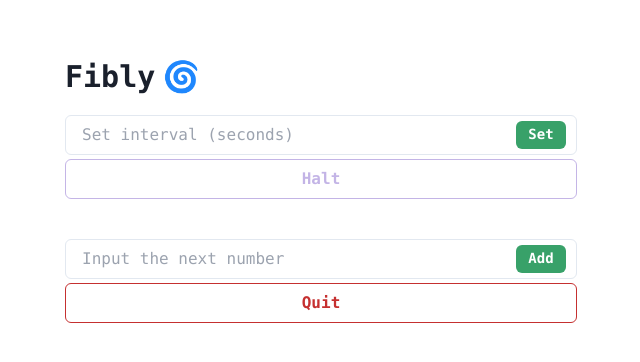
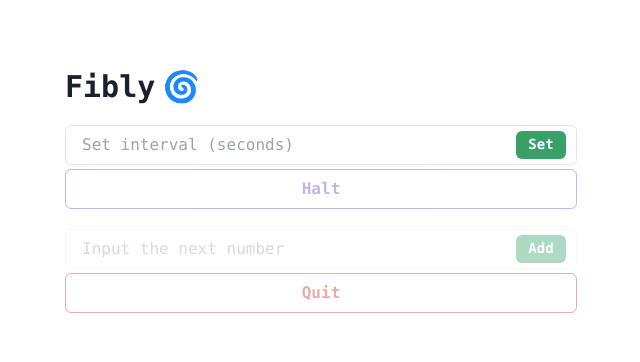
Before and after one commit to nolan-aaron/fibly, a Next.js app: page / in a window 1280 px wide. Shown: the part 210-572 px from the top of the page, without its empty margins (319-959 px from the left). Built offline with nearby package versions, Linux system fonts and the light colour scheme.

Commit message:
Elements other than set interval are disabled on page load

```diff
--- a/src/app/components/NextNumber.tsx
+++ b/src/app/components/NextNumber.tsx
@@ -8,9 +8,10 @@ import isFibonacciNumber from "../helpers/isFibonacciNumber";
 
 type NextNumberProps = {
   setNumbers: Dispatch<SetStateAction<{ [key: string]: number }>>;
+  disabled: boolean;
 };
 
-const NextNumber = ({ setNumbers }: NextNumberProps) => {
+const NextNumber = ({ setNumbers, disabled }: NextNumberProps) => {
   const toast = useToast();
 
   const addNumber = (inputValue: string) => {
@@ -18,7 +19,7 @@ const NextNumber = ({ setNumbers }: NextNumberProps) => {
       return toast({
         title: "Number must be equal to or greater than 0",
         status: "error",
-        position: "top-right"
+        position: "top-right",
       });
     }
 
@@ -44,6 +45,7 @@ const NextNumber = ({ setNumbers }: NextNumberProps) => {
       inputPlaceholder="Input the next number"
       inputType="number"
       handleClick={addNumber}
+      disabled={disabled}
     />
   );
 };
--- a/src/app/components/QuitButton.tsx
+++ b/src/app/components/QuitButton.tsx
@@ -4,12 +4,14 @@ type QuitButtonProps = {
   data: { [key: string]: number };
   handleClick: (numbers: { [key: string]: number }) => void;
   pageReloadSeconds: number;
+  disabled: boolean;
 };
 
 const QuitButton = ({
   data,
   handleClick,
   pageReloadSeconds,
+  disabled,
 }: QuitButtonProps) => {
   const toast = useToast();
 
@@ -32,6 +34,7 @@ const QuitButton = ({
       colorScheme="red"
       variant="outline"
       className="w-full mt-1"
+      isDisabled={disabled}
     >
       Quit
     </Button>
--- a/src/app/components/Stopwatch.tsx
+++ b/src/app/components/Stopwatch.tsx
@@ -1,15 +1,16 @@
-import { useEffect, useState } from "react";
+import { Dispatch, SetStateAction, useEffect, useState } from "react";
 import { useStopwatch } from "react-timer-hook";
 import { useToast, Button, ToastId } from "@chakra-ui/react";
 import InputWithButton from "./InputWithButton";
 import isValidNumber from "../helpers/isValidNumber";
 
 type StopwatchProps = {
+  onStartAction: Dispatch<SetStateAction<boolean>>;
   onExpireAction: (numbers: { [key: string]: number }) => ToastId | undefined;
   data: { [key: string]: number };
 };
 
-const Stopwatch = ({ onExpireAction, data }: StopwatchProps) => {
+const Stopwatch = ({ onStartAction, onExpireAction, data }: StopwatchProps) => {
   const toast = useToast();
   const [buttonDisabled, setButtonDisabled] = useState<boolean>(false);
   const [toggled, setToggled] = useState<boolean>(false);
@@ -34,16 +35,17 @@ const Stopwatch = ({ onExpireAction, data }: StopwatchProps) => {
       return toast({
         title: "Interval must be greater than 0 seconds",
         status: "error",
-        position: "top-right"
+        position: "top-right",
       });
     }
 
     setButtonDisabled(true);
+    onStartAction(true);
     setIntervalTimer(numberValue);
     toast({
       title: `Interval set to ${numberValue} ${suffix}`,
       status: "info",
-      position: "top-right"
+      position: "top-right",
     });
     start();
   };
--- a/src/app/page.tsx
+++ b/src/app/page.tsx
@@ -8,6 +8,7 @@ import Stopwatch from "./components/Stopwatch";
 
 const Fibly = () => {
   const [numbers, setNumbers] = useState<{ [key: string]: number }>({});
+  const [intervalSelected, setIntervalSelected] = useState<boolean>(false);
   const toast = useToast();
 
   const listNumbers = (numbers: { [key: string]: number }) => {
@@ -39,14 +40,20 @@ const Fibly = () => {
       <main className="flex min-h-screen flex-col items-center justify-center mx-10">
         <div className="max-w-lg w-full font-mono lg:flex flex-col">
           <Heading as="h1" size="lg" className="mb-5"><code>Fibly</code> 🌀</Heading>
-          <Stopwatch onExpireAction={listNumbers} data={numbers} />
-          <div className="my-5"></div>
-          <NextNumber setNumbers={setNumbers} />
-          <QuitButton
-            handleClick={listNumbers}
+          <Stopwatch
+            onStartAction={setIntervalSelected}
+            onExpireAction={listNumbers}
             data={numbers}
-            pageReloadSeconds={3}
           />
+          <div className="pt-5">
+            <NextNumber setNumbers={setNumbers} disabled={!intervalSelected} />
+            <QuitButton
+              handleClick={listNumbers}
+              data={numbers}
+              pageReloadSeconds={3}
+              disabled={!intervalSelected}
+            />
+          </div>
         </div>
       </main>
     </ChakraProvider>
```
